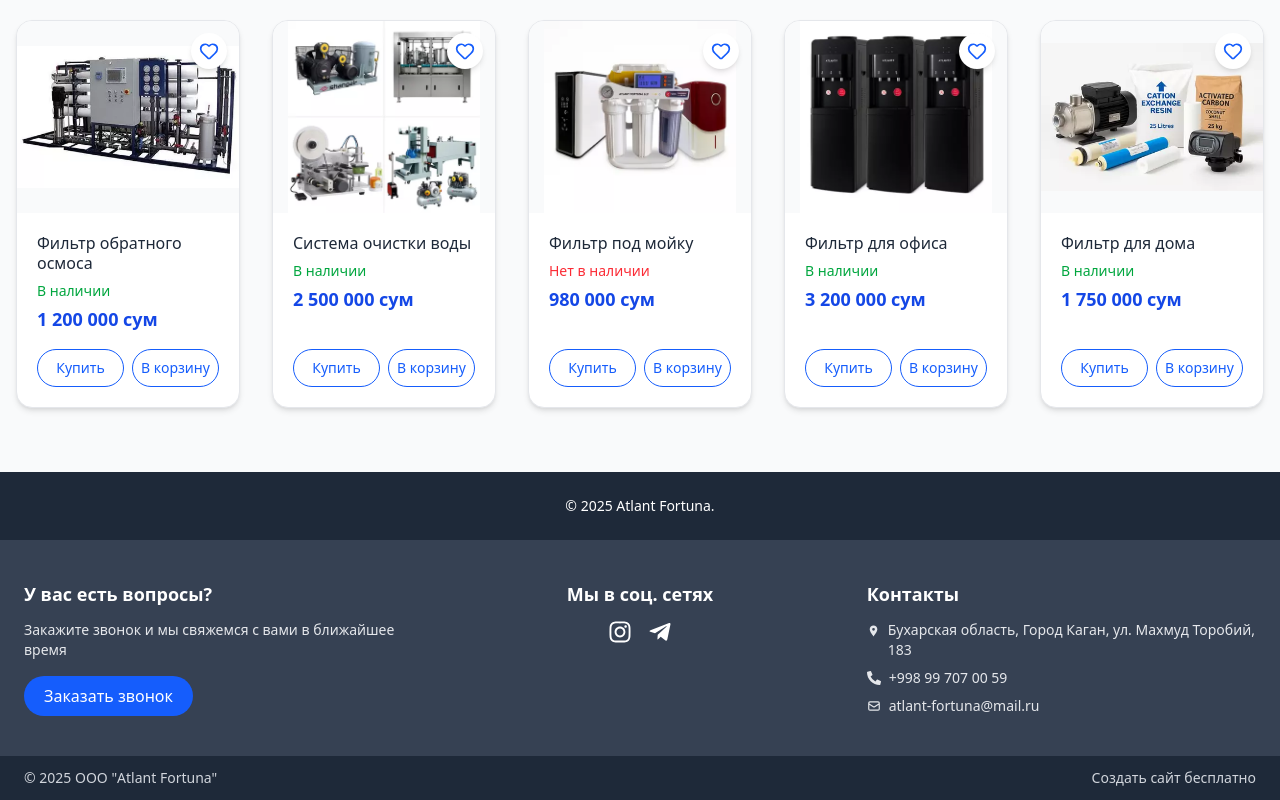
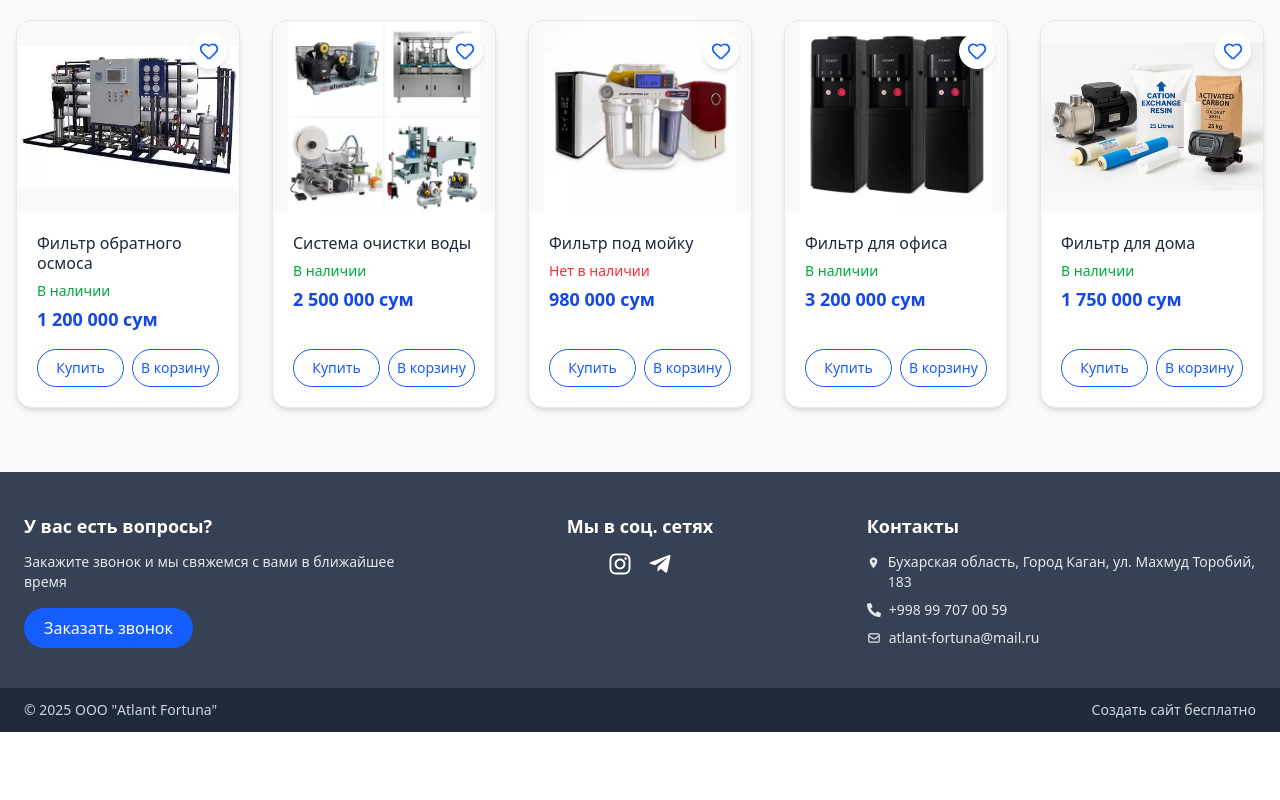
Before and after one commit to SayyeedDeveloper/atlant-frontend, a Next.js app: page /payment-delivery in a window 1280 px wide. Shown: the part 1616-2416 px from the top of the page. After the commit the page ends 2348 px from the top, so only its background shows below. Built offline with nearby package versions, Linux system fonts and the light colour scheme.

Commit message:
Updated detailed removed items

```diff
--- a/app/payment-delivery/components/Delivery.tsx
+++ b/app/payment-delivery/components/Delivery.tsx
@@ -223,10 +223,7 @@ const Delivery = () => {
                 </div>
             </section>
 
-            {/* 🟫 Footer */}
-            <footer className="bg-gray-800 text-white text-center py-6 mt-auto">
-                <p className="text-sm">© 2025 Atlant Fortuna.</p>
-            </footer>
+
         </div>
     );
 };
```
